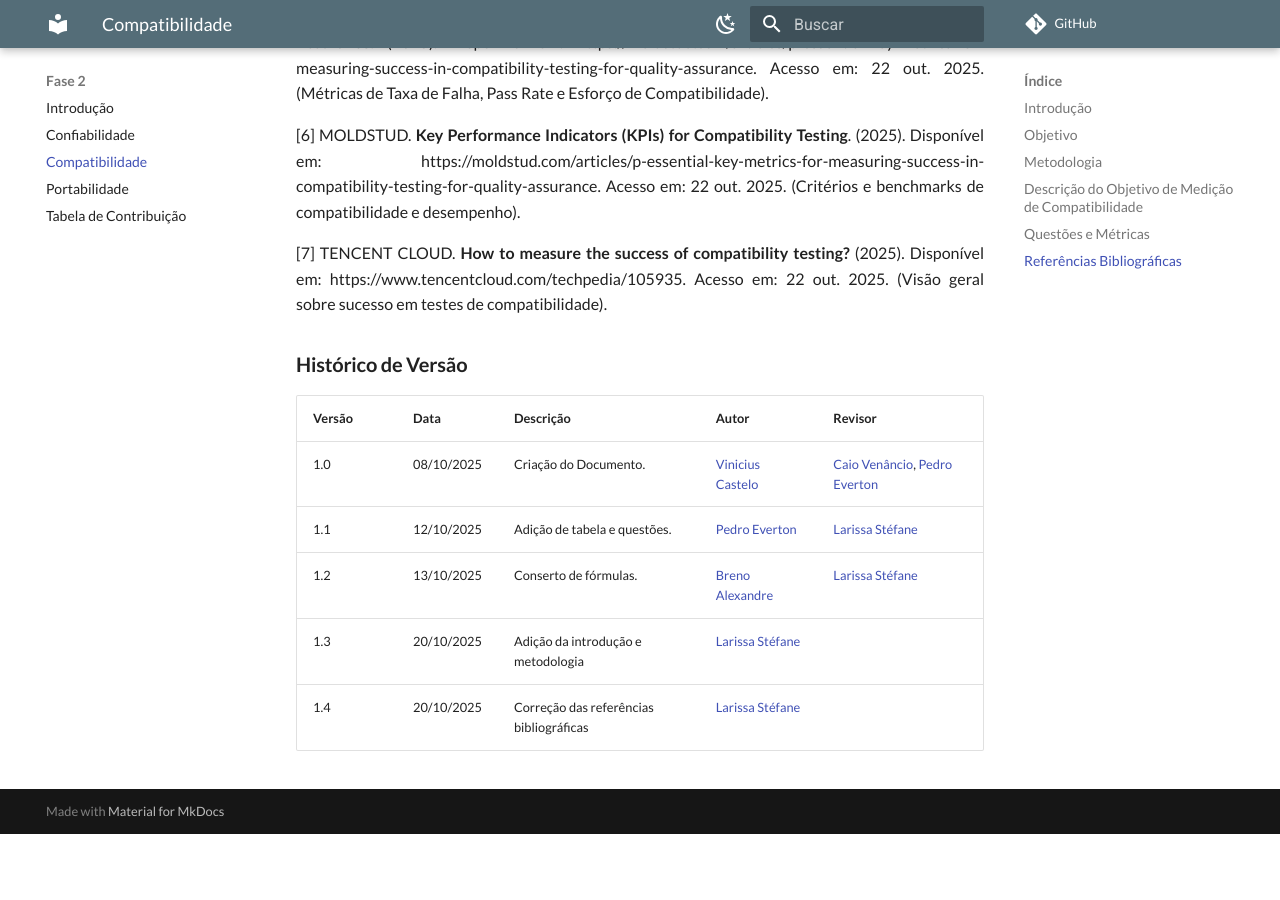
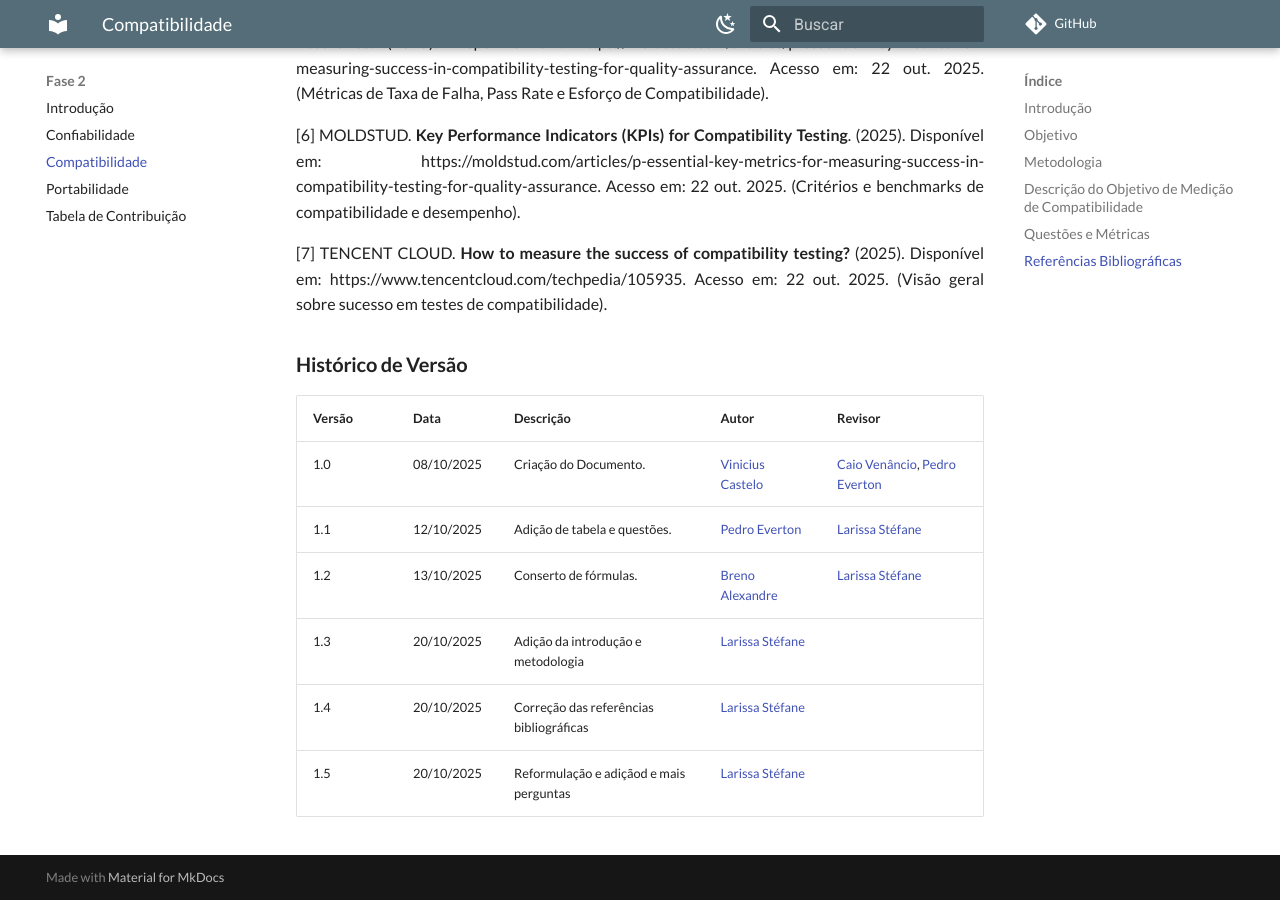
Before and after one commit to FCTE-Qualidade-de-Software-1/2025-2_T02_Karen_Jones, an MkDocs documentation site: the page built from docs/fase2/2-compatibilidade.md, in a window 1280 px wide and 900 px high, scrolled down 9269 px. Built offline with MkDocs 1.6.1 and Material for MkDocs 9.7.7, drawn with Linux system fonts in a browser that asks for light colours; comment, search, counter and statistics services are not loaded; before the commit the page ends 10103 px from its top, so only the background shows below that.

Commit message:
Update 2-compatibilidade.md

```diff
--- a/docs/fase2/2-compatibilidade.md
+++ b/docs/fase2/2-compatibilidade.md
@@ -320,3 +320,4 @@ O módulo File-exr do GIMP será considerado de **alta Coexistência** se o aume
 | 1.2   | 13/10/2025 | Conserto de fórmulas.  |[Breno Alexandre](https://github.com/brenoalexandre0) |  [Larissa Stéfane](https://github.com/SkywalkerSupreme) |
 | 1.3   | 20/10/2025 | Adição da introdução e metodologia |  [Larissa Stéfane](https://github.com/SkywalkerSupreme) | |
 | 1.4   | 20/10/2025 | Correção das referências bibliográficas |  [Larissa Stéfane](https://github.com/SkywalkerSupreme) | |
+| 1.5   | 20/10/2025 | Reformulação e adiçãod e mais perguntas |  [Larissa Stéfane](https://github.com/SkywalkerSupreme) | |
```
